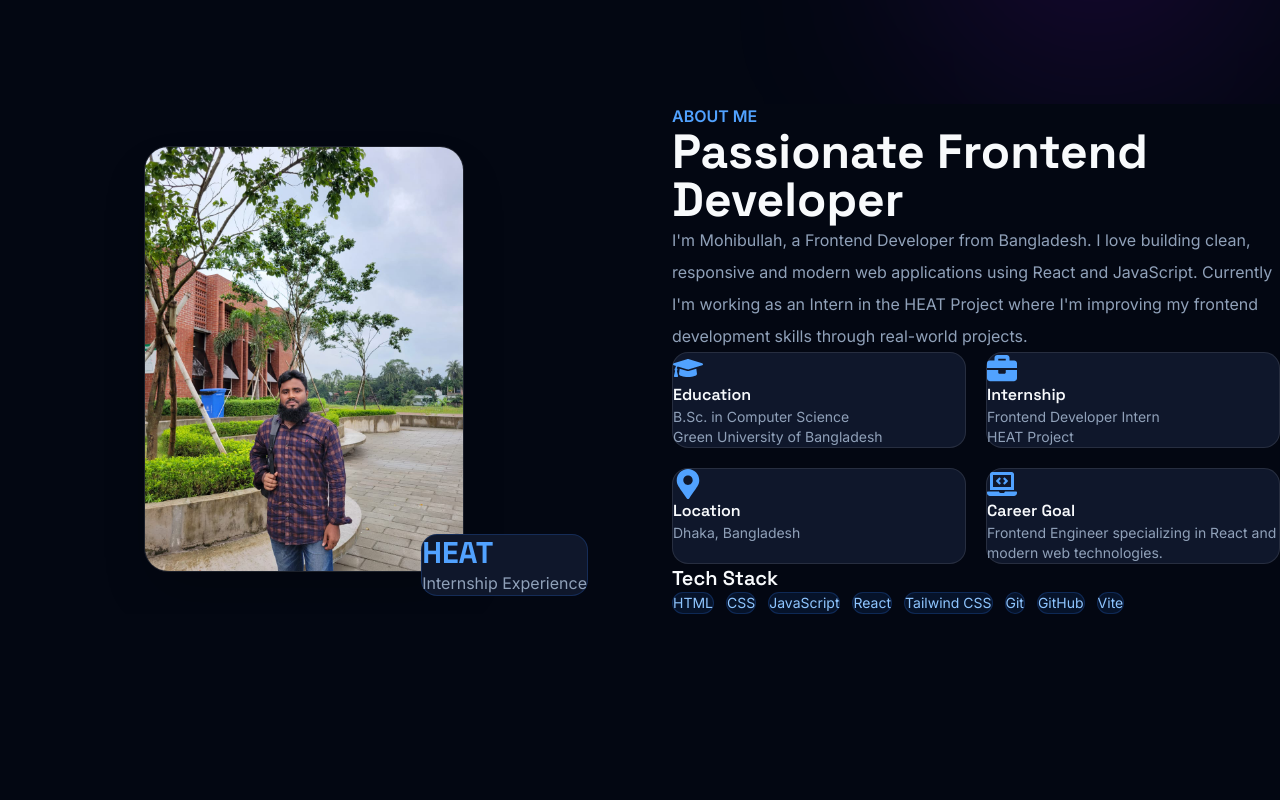
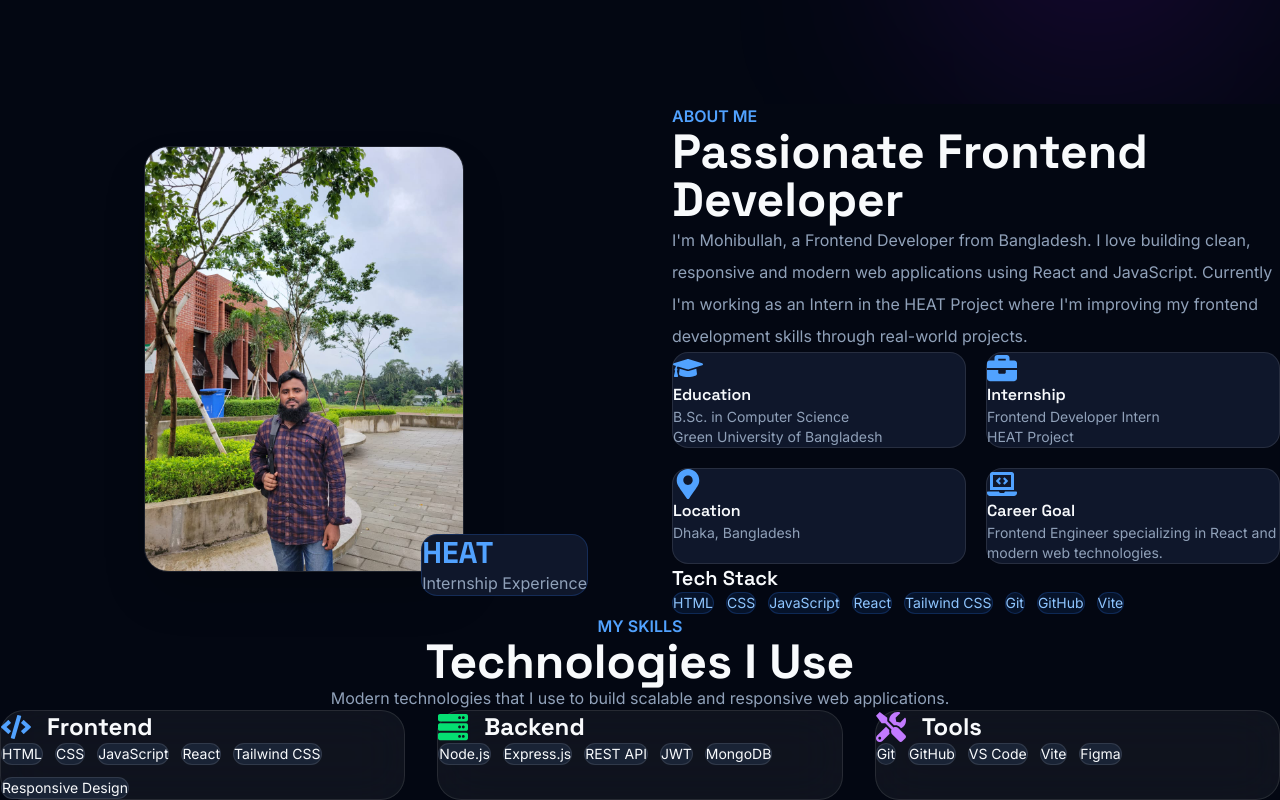
Before and after one commit to mohibullah-dev-tech/mohibullah-portfolio, a React (Vite) app in the folder mohibullah-portfolio/: page / in a window 1280 px wide. Shown: the part 696-1496 px from the top of the page. Before the commit the page ends 1310 px from the top, so only its background shows below. Built offline with nearby package versions, Linux system fonts and the light colour scheme.

Commit message:
style(skills): enhance skills cards with glassmorphism and hover effects

```diff
--- a/mohibullah-portfolio/src/App.jsx
+++ b/mohibullah-portfolio/src/App.jsx
@@ -1,6 +1,7 @@
 import Navbar from "./components/layout/Navbar";
 import Hero from "./sections/hero/Hero";
 import About from "./sections/about/About";
+import Skills from "./sections/skills/Skills";
 
 function App() {
   return (
@@ -8,6 +9,7 @@ function App() {
       <Navbar />
       <Hero />
       <About />
+      <Skills />
     </>
   );
 }
--- /dev/null
+++ b/mohibullah-portfolio/src/data/skillsData.js
@@ -0,0 +1,35 @@
+export const skills = [
+  {
+    category: "Frontend",
+    items: [
+      "HTML",
+      "CSS",
+      "JavaScript",
+      "React",
+      "Tailwind CSS",
+      "Responsive Design",
+    ],
+  },
+
+  {
+    category: "Backend",
+    items: [
+      "Node.js",
+      "Express.js",
+      "REST API",
+      "JWT",
+      "MongoDB",
+    ],
+  },
+
+  {
+    category: "Tools",
+    items: [
+      "Git",
+      "GitHub",
+      "VS Code",
+      "Vite",
+      "Figma",
+    ],
+  },
+];
--- /dev/null
+++ b/mohibullah-portfolio/src/sections/skills/Skills.jsx
@@ -0,0 +1,90 @@
+import Container from "../../components/common/Container";
+import { skills } from "../../data/skillsData";
+import { FaCode, FaServer, FaTools } from "react-icons/fa";
+
+const getCategoryIcon = (category) => {
+  switch (category) {
+    case "Frontend":
+      return <FaCode className="text-3xl text-blue-400" />;
+
+    case "Backend":
+      return <FaServer className="text-3xl text-green-400" />;
+
+    case "Tools":
+      return <FaTools className="text-3xl text-purple-400" />;
+
+    default:
+      return null;
+  }
+};
+
+const Skills = () => {
+  return (
+    <section id="skills" className="py-28">
+      <Container>
+        <div className="mb-16 text-center">
+          <span className="font-semibold text-blue-400">MY SKILLS</span>
+
+          <h2 className="mt-4 text-5xl font-bold">Technologies I Use</h2>
+
+          <p className="mt-6 text-slate-400">
+            Modern technologies that I use to build scalable and responsive web
+            applications.
+          </p>
+        </div>
+
+        <div className="grid gap-8 md:grid-cols-3">
+          {skills.map((group) => (
+            <div
+              key={group.category}
+              className="
+                rounded-3xl
+                border border-white/10
+                bg-white/5
+                backdrop-blur-xl
+                p-8
+                transition-all
+                duration-300
+                hover:-translate-y-2
+                hover:border-blue-500
+                hover:shadow-[0_0_30px_rgba(59,130,246,.3)]
+              "
+            >
+              <div className="mb-8 flex items-center gap-4">
+                {getCategoryIcon(group.category)}
+
+                <h3 className="text-2xl font-bold">{group.category}</h3>
+              </div>
+
+              <div className="flex flex-wrap gap-3">
+                {group.items.map((skill) => (
+                  <span
+                    key={skill}
+                    className="
+rounded-full
+border
+border-white/10
+bg-slate-800/80
+px-4
+py-2
+text-sm
+transition-all
+duration-300
+hover:scale-105
+hover:border-blue-500
+hover:bg-blue-600
+"
+                  >
+                    {skill}
+                  </span>
+                ))}
+              </div>
+            </div>
+          ))}
+        </div>
+      </Container>
+    </section>
+  );
+};
+
+export default Skills;
```
